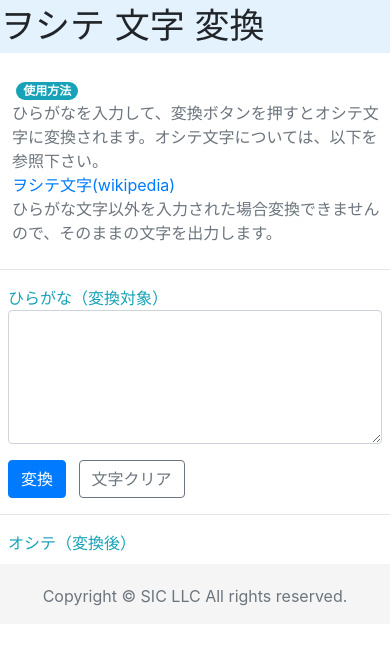
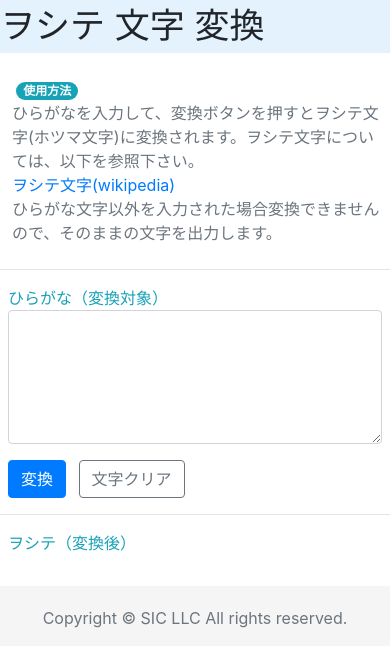
Before and after one commit to iio1989/oshite, a Flask app: page / in a window 390 px wide, after a click that opens the changed part. Shown: the part 220-866 px from the top of the page. Before the commit the page ends 826 px from the top, so only its background shows below. Run offline with Flask 2, Linux system fonts and the light colour scheme; some libraries are stand-ins or nearby versions.

Commit message:
unify notation. adjust home style.

```diff
--- a/static/style.css
+++ b/static/style.css
@@ -17,9 +17,25 @@
   width:40%;
 }
 
+.oshite_img{
+  height:10%;
+  width:10%;
+}
+
+.oshite_img_p{
+ padding-bottom:14px;
+}
+
 @media screen and (max-width: 1024px) {
    .example_Form_Div1{
      width:100%;
+   }
+   .oshite_img{
+     height:18%;
+     width:18%;
+   }
+   .oshite_img_p{
+     padding-bottom:15px;
    }
 }
 
@@ -27,10 +43,24 @@
    .example_Form_Div1{
      width:100%;
    }
+   .oshite_img{
+     height:18%;
+     width:18%;
+   }
+   .oshite_img_p{
+     padding-bottom:15px;
+   }
 }
 
 @media screen and (max-width: 480px) {
    .example_Form_Div1{
      width:100%;
    }
+   .oshite_img{
+     height:18%;
+     width:18%;
+   }
+   .oshite_img_p{
+     padding-bottom:15px;
+   }
 }
--- a/templates/home.html
+++ b/templates/home.html
@@ -12,7 +12,7 @@
     </p>
     <div class="card-body-min-padding">
       <span class="badge badge-pill badge-info ml-2">使用方法</span>
-      <p class="ml-1 text-secondary" style="margin: 0px;">ひらがなを入力して、変換ボタンを押すとオシテ文字に変換されます。オシテ文字については、以下を参照下さい。</p>
+      <p class="ml-1 text-secondary" style="margin: 0px;">ひらがなを入力して、変換ボタンを押すとヲシテ文字(ホツマ文字)に変換されます。ヲシテ文字については、以下を参照下さい。</p>
       <a class="ml-1" href="https://ja.wikipedia.org/wiki/%E3%83%B2%E3%82%B7%E3%83%86">ヲシテ文字(wikipedia)</a>
       <p class="ml-1 text-secondary" style="margin: 0px;">ひらがな文字以外を入力された場合変換できませんので、そのままの文字を出力します。</p>
     </div>
@@ -28,11 +28,11 @@
       </div>
     </form>
     <hr>
-    <p class="text-info ml-2">オシテ（変換後）</p>
-    <p class="ml-2">
+    <p class="text-info ml-2">ヲシテ（変換後）</p>
+    <p class="ml-2 oshite_img_p">
     {% for cList in converted_input_list %}
       {% if fileType in cList %}
-        <img border="0" src=" {{ cList }} " width="10%" height="10%">
+        <img border="0" src=" {{ cList }} " class="oshite_img">
       {% else %}
         {{ cList }}
       {% endif %}
```
Also changed, not shown: templates/history.html (+22 -11 lines).
